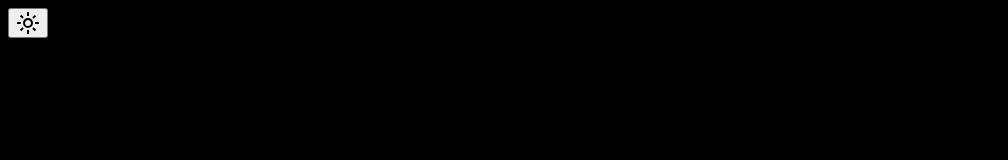
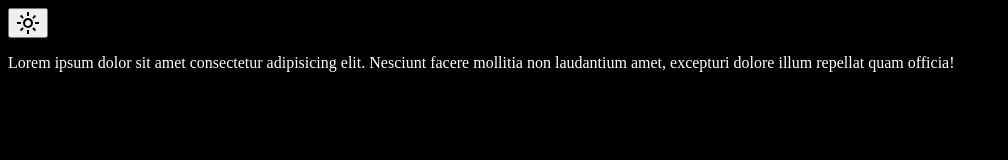
Before and after one commit to devendrasinghkt/javaScript, a plain HTML site: page a-c/events-handling/ques1.html in a window 1280 px wide. Both pictures are taken after a click on the button 28 px from the left and 23 px from the top of the page. Shown: the whole page, without its empty margins (0-1008 px from the left). Drawn offline with Linux system fonts and the light colour scheme.

Commit message:
add some changes in ques 1  in event handling

```diff
--- a/a-c/events-handling/ques1.html
+++ b/a-c/events-handling/ques1.html
@@ -14,6 +14,7 @@
 </head>
 <body>
   <button class="toggle"><img src="light_mode_24dp_000_FILL0_wght400_GRAD0_opsz24.svg" alt=""></button>
+  <p>Lorem ipsum dolor sit amet consectetur adipisicing elit. Nesciunt facere mollitia non laudantium amet, excepturi dolore illum repellat quam officia!</p>
   <script>
     // let toggle = document.querySelector('.toggle')
     // let currMode = 'light'
@@ -38,10 +39,12 @@
       if(currMode == 'light'){
         currMode = 'dark'
         body.classList.add('dark')
+        body.classList.remove('light')
       }
       else {
         currMode = 'light'
         body.classList.add('light')
+        body.classList.remove('dark')
       }
       console.log(currMode)
     })
```
